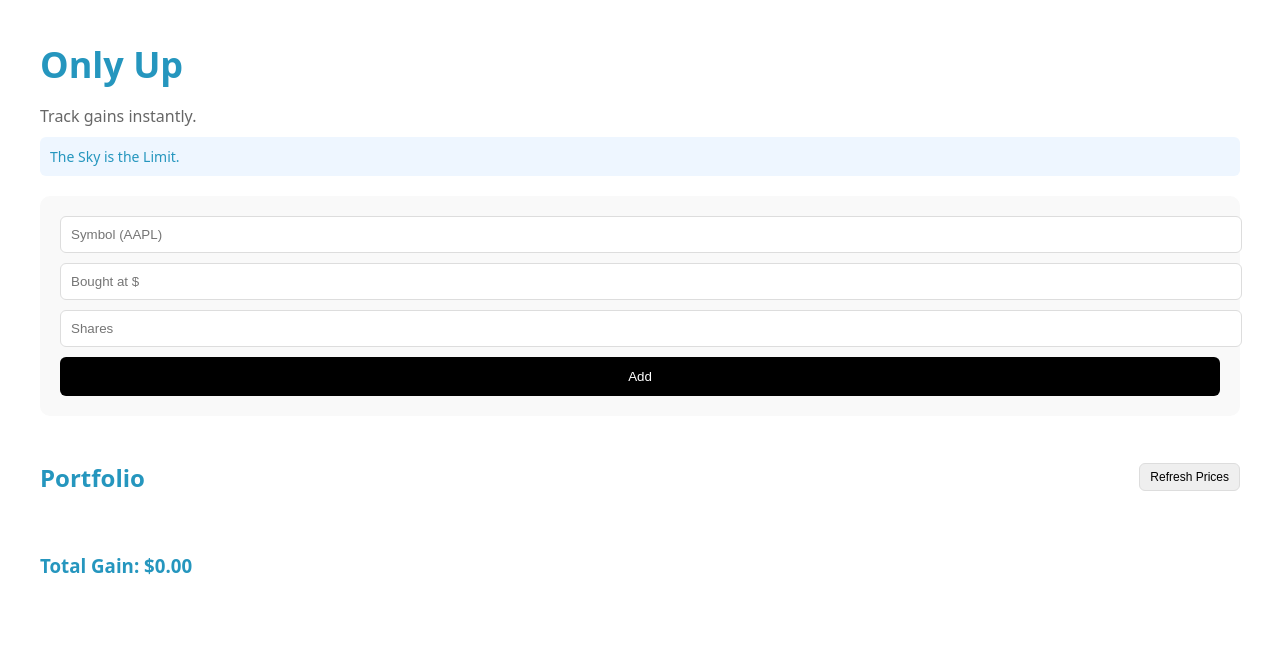
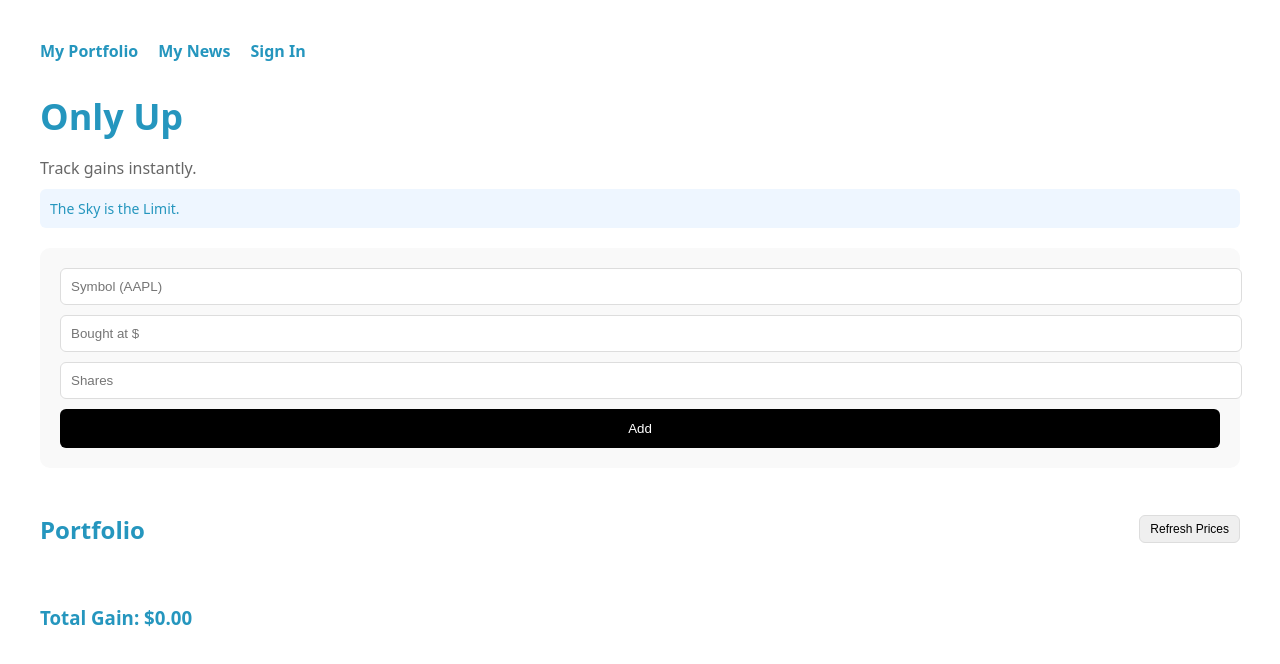
Before and after one commit to nmirpuri/Only-Up-Investing, a Next.js app: page / in a window 1280 px wide. Shown: the top 664 px of the page. Built offline with nearby package versions, Linux system fonts and the light colour scheme.

Commit message:
Update page.js

```diff
--- a/app/page.js
+++ b/app/page.js
@@ -1,4 +1,6 @@
 "use client";
+
+import Link from "next/link";
 
 import { useState, useEffect } from "react";
 
@@ -188,6 +190,20 @@ export default function Home() {
   ============================ */
   return (
     <main style={styles.container}>
+     <nav style={{ display: "flex", gap: 20, marginBottom: 30 }}>
+  <Link href="/" style={{ textDecoration: "none", color: "#2596be", fontWeight: 600 }}>
+    My Portfolio
+  </Link>
+
+  <Link href="/news" style={{ textDecoration: "none", color: "#2596be", fontWeight: 600 }}>
+    My News
+  </Link>
+
+  <Link href="/signin" style={{ textDecoration: "none", color: "#2596be", fontWeight: 600 }}>
+    Sign In
+  </Link>
+</nav>
+
       <h1 style={styles.title}>Only Up</h1>
       <p style={styles.subtitle}>Track gains instantly.</p>
 
```
